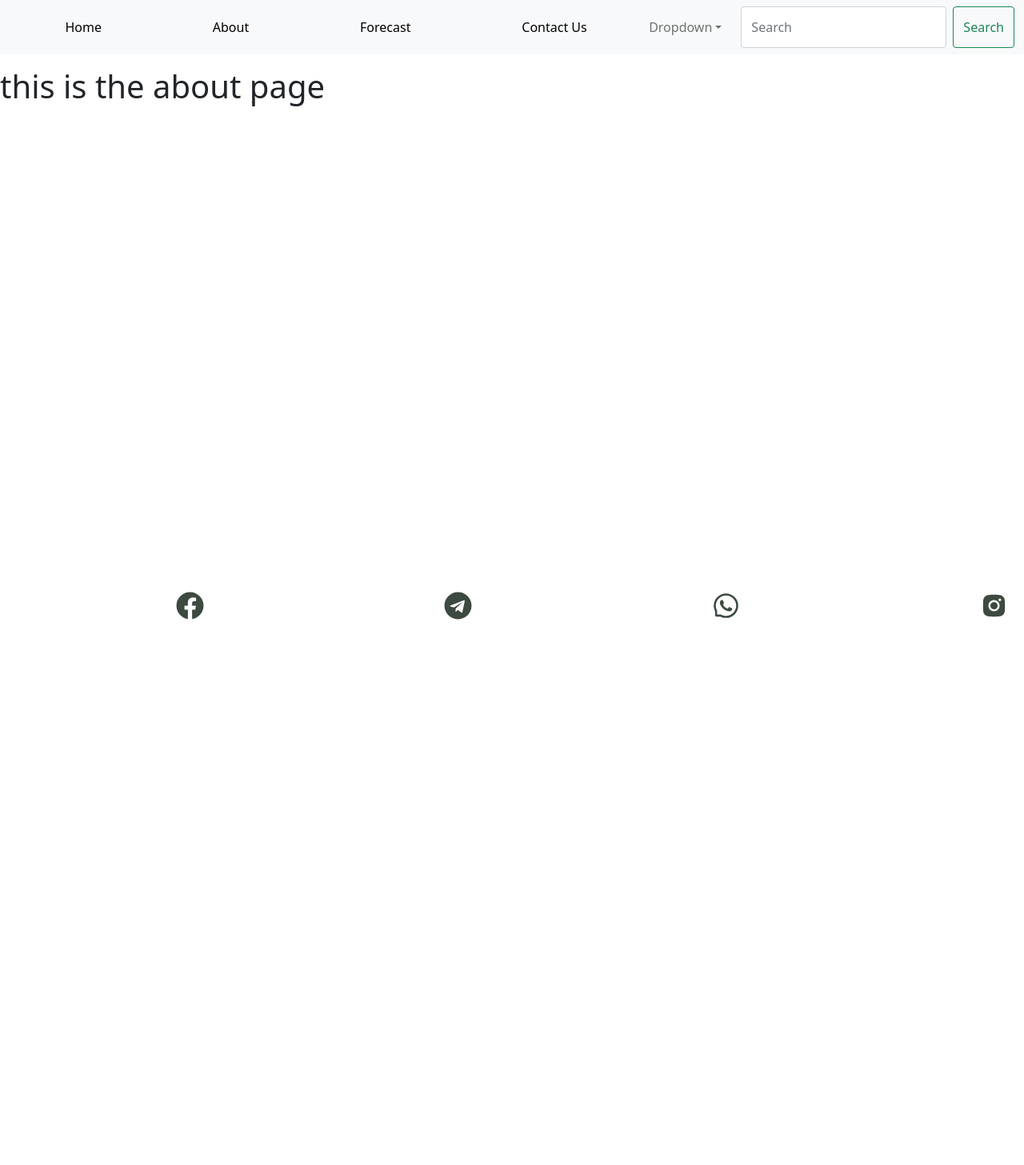
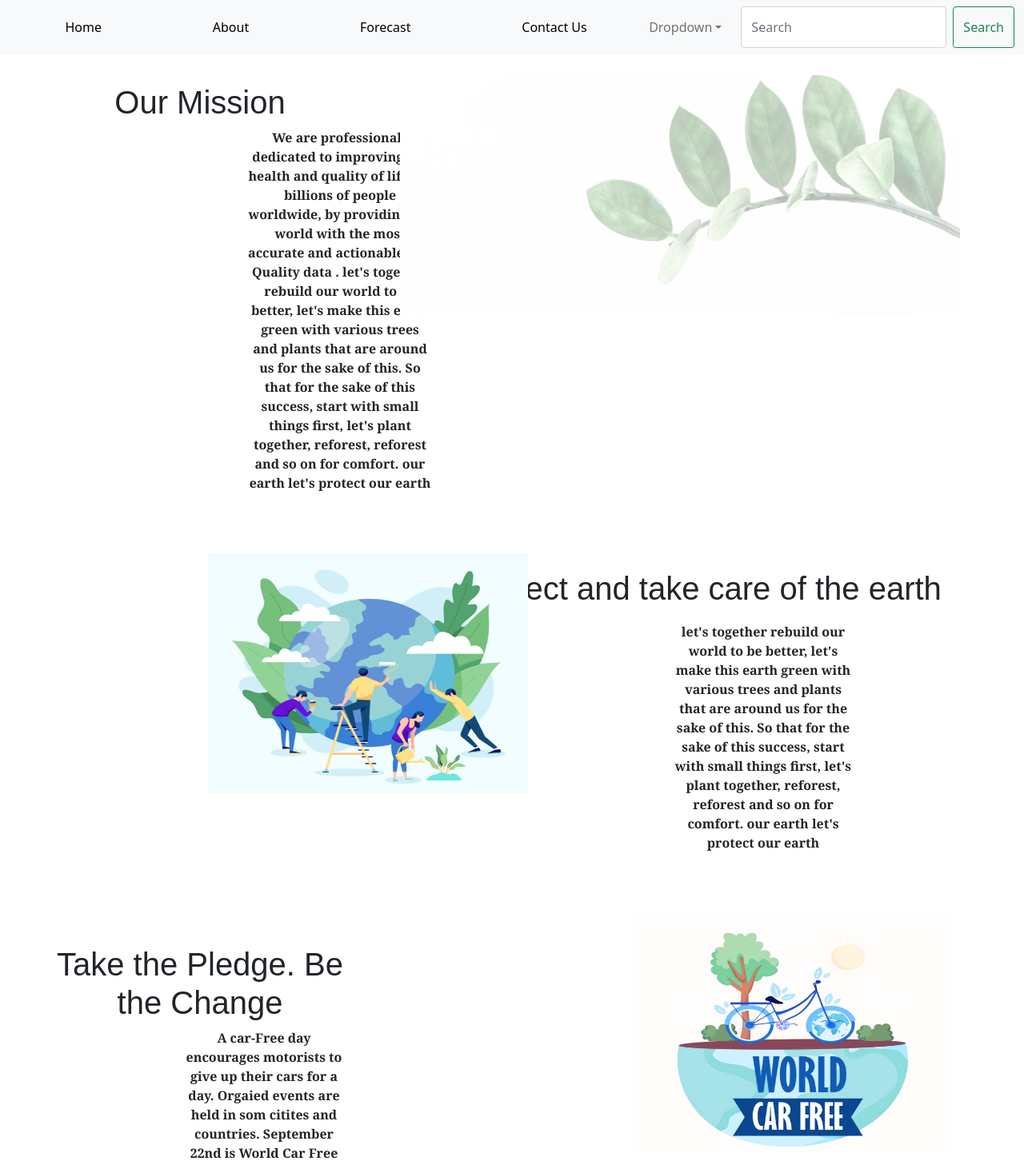
Before and after one commit to green-air/greenAirWebsite, a React (Create React App) app in the folder greenair-website/: page /About in a window 1280 px wide. Shown: the top 1457 px of the page at 80% size. Before the commit the page ends 800 px from the top, so only its background shows below. Built offline with nearby package versions, Linux system fonts and the light colour scheme.

Commit message:
added changes to about us page

```diff
--- a/greenair-website/src/pages/About.jsx
+++ b/greenair-website/src/pages/About.jsx
@@ -1,13 +1,44 @@
 import React from 'react';
 import Icons from "../Socials_component/Socials.jsx"
+import image from '../images/leaf pic.jpg'
+import '../pages/about.css'
+// import Button from 'react-bootstrap/Button';
+// import Card from 'react-bootstrap/Card';
+// import Form from 'react-bootstrap/Form';
+// import {
+//   Link, renderMatches,
+// } from "react-router-dom";
 
-function About() {
+
+function  About () {
     return (
-        <div>
-        <h1>this is the about page</h1>
-        <Icons />
-        </div>
+        <div className='gridContain'>
+        <div style={{padding:'10px'}}>
+<h1 style={{textAlign:'center', fontFamily:'Jazz LET, fantasy',}}>Our Mission</h1>
+<p style={{textAlign:'center', fontFamily:'Georgia, serif', fontWeight: 'bold', fontSize: '100', maxWidth: '50%', position:'relative', left:'290px'}}>
+We are professionals dedicated to improving the health and quality of life for billions of people worldwide, by providing the world with the most accurate and actionable Air-Quality data .
+let's together rebuild our world to be better,
+let's make this earth green with various trees
+and plants that are around us for the sake of this.
+So that for the sake of this success, start with small things first, let's plant together, reforest, reforest
+and so on for comfort. our earth let's protect our earth</p></div>
+<img src={image} width="700" height="300" style={{position:'relative', left:'10px'}}></img>
+<img src={require('../images/rebuild the earth pic.png')} width="400" height="300" style={{position:'relative', left:'250px'}}></img>
+<div style={{padding:'10px'}}>
+<h1 style={{textAlign:'center', padding:'10px', fontFamily:'Jazz LET, fantasy' }}>Protect and take care of the earth</h1>
+<p style={{textAlign:'center', maxWidth: '30%', position:'relative', left:'340px', fontFamily:'Georgia, serif', fontWeight: 'bold'}}>let's together rebuild our world to be better, let's make this earth green with various trees and plants that are around us for the sake of this. So that for the sake of this success, start with small things first, let's plant together, reforest, reforest and so on for comfort. our earth let's protect our earth</p></div>
+<div style={{padding:'40px'}}>
+<h1 style={{textAlign:'center', fontFamily:'Jazz LET, fantasy'}}>Take the Pledge.
+Be the Change</h1>
+<p style={{textAlign:'center', maxWidth: '50%', position:'relative', left:'180px', fontFamily:'Georgia, serif', fontWeight: 'bold'}}>A car-Free day encourages motorists to give up their cars for a day. Orgaied events are held in som citites and countries. September 22nd is World Car Free Day. According to the washington post, this event promotes improvement of mass transit, cycling and walking, and the development of communities where jobs are closer to home and where shoppping is within walking distance. Studies showed that for short trips in cities, one can reach more quickly using a bicycle rather than using a car.</p></div>
+<img src={require('../images/world car free pic.png')} width="400" height="300" style={{position:'relative', left:'300px'}}></img>
+</div>
+
     );
 }
 
+
+
+
+
 export default About;
--- /dev/null
+++ b/greenair-website/src/pages/about.css
@@ -0,0 +1,7 @@
+.gridContain{
+    display: grid;
+    row-gap: 50px;
+    grid-template-columns: auto auto ;
+    /* background-color: #2196F3; */
+    padding: 10px;
+}
```
